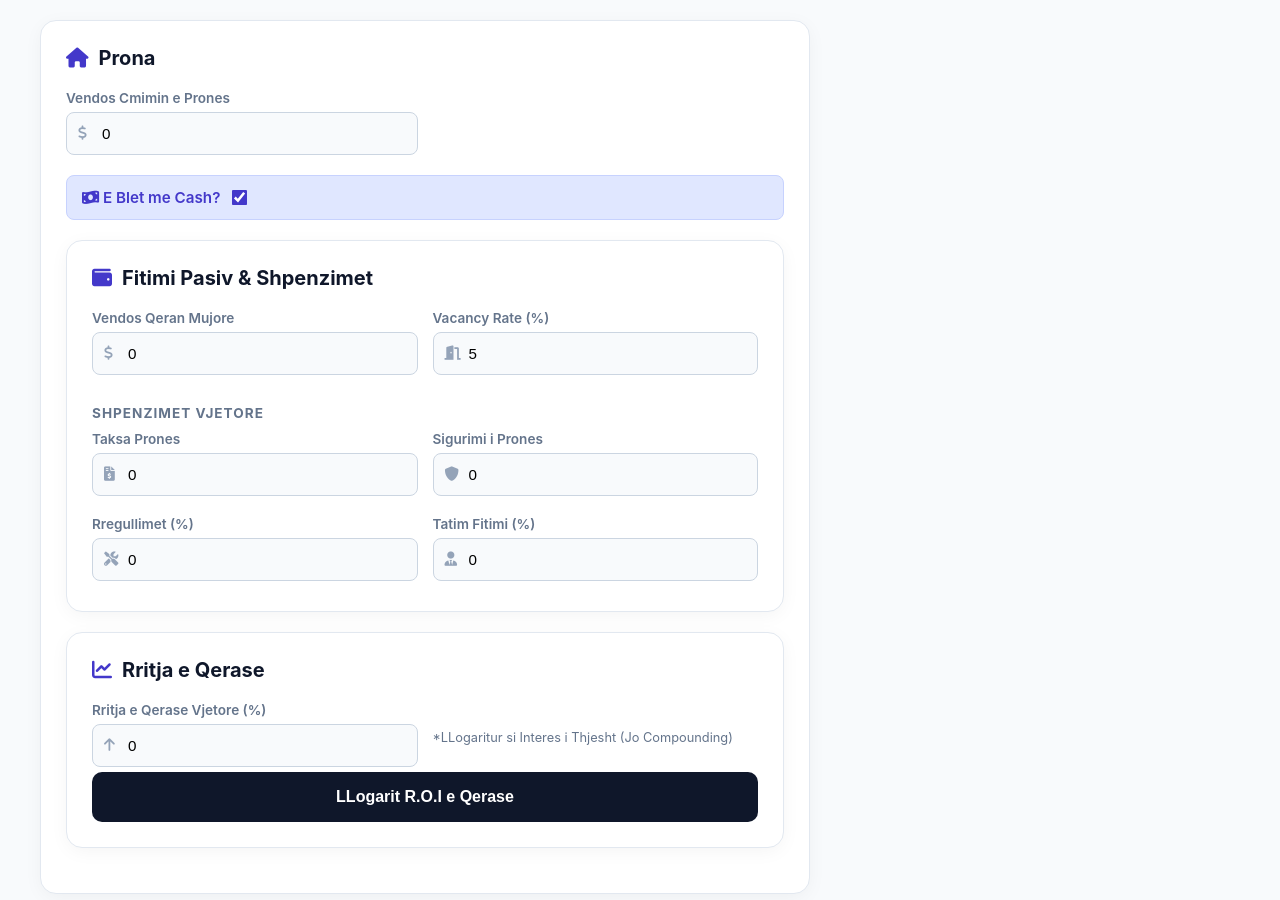
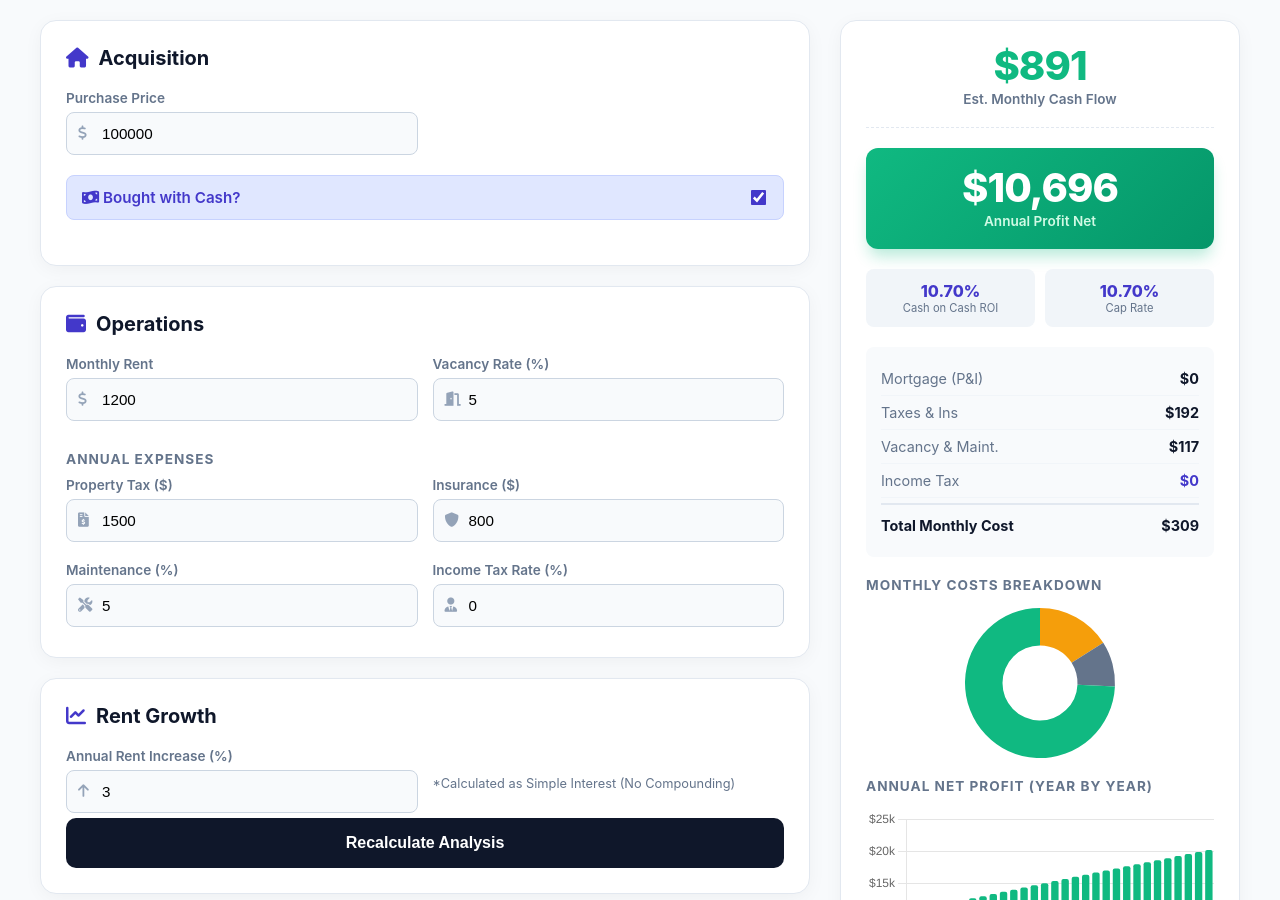
Before and after one commit to Archx0Mas/Archx0Mas.github.io, a Jekyll site: the page rental-roi-calculator.html, which Jekyll copies as it is, in a window 1280 px wide and 900 px high. Built offline with Jekyll 4.4.1, drawn with Linux system fonts in a browser that asks for light colours; some of the changed text lies outside the part shown.

Commit message:
Update rental-roi-calculator.html

```diff
--- a/rental-roi-calculator.html
+++ b/rental-roi-calculator.html
@@ -130,60 +130,60 @@
     <div class="input-column">
 
         <div class="card">
-            <h2><i class="fas fa-home"></i> Prona </h2>
+            <h2><i class="fas fa-home"></i> Acquisition</h2>
             <div class="input-grid">
                 <div class="input-wrapper">
-                    <label>Vendos Cmimin e Prones</label>
+                    <label>Purchase Price</label>
                     <div class="input-icon-group">
                         <i class="fas fa-dollar-sign"></i>
-                        <input type="number" id="price" value="0">
+                        <input type="number" id="price" value="100000">
                     </div>
                 </div>
                 </div>
 
-           <div class="toggle-box" style="margin-top: 15px;">
-                <span class="toggle-label"><i class="fas fa-money-bill-wave"></i> E Blet me Cash?</span>
+            <div class="toggle-box" style="margin-top: 15px;">
+                <span class="toggle-label"><i class="fas fa-money-bill-wave"></i> Bought with Cash?</span>
                 <input type="checkbox" id="cashPurchase" onchange="toggleMortgageInputs()">
-
+            </div>
 
             <div id="mortgageSection">
                 <div class="input-grid">
                     <div class="input-wrapper">
-                        <label>Parapagim (%)</label>
+                        <label>Down Payment (%)</label>
                         <div class="input-icon-group">
                             <i class="fas fa-percentage"></i>
                             <input type="number" id="downPaymentPercent" value="20">
                         </div>
                     </div>
                     <div class="input-wrapper">
-                        <label>Norma e Interesit (%)</label>
+                        <label>Interest Rate (%)</label>
                         <div class="input-icon-group">
                             <i class="fas fa-percentage"></i>
-                            <input type="number" id="interestRate" value="0" step="0.1">
+                            <input type="number" id="interestRate" value="6.5" step="0.1">
                         </div>
                     </div>
                 </div>
                 <div class="input-wrapper" style="margin-top: 15px;">
-                    <label>Percakto Kohen e Kredis (Vite)</label>
+                    <label>Loan Term (Years)</label>
                     <div class="input-icon-group">
                         <i class="fas fa-calendar"></i>
-                        <input type="number" id="loanTerm" value="0">
+                        <input type="number" id="loanTerm" value="30">
                     </div>
                 </div>
             </div>
         </div>
 
         <div class="card">
-            <h2><i class="fas fa-wallet"></i> Fitimi Pasiv & Shpenzimet </h2>
+            <h2><i class="fas fa-wallet"></i> Operations</h2>
             <div class="input-grid">
                 <div class="input-wrapper">
-                    <label>Vendos Qeran Mujore</label>
+                    <label>Monthly Rent</label>
                     <div class="input-icon-group">
                         <i class="fas fa-dollar-sign"></i>
-                        <input type="number" id="rent" value="0">
+                        <input type="number" id="rent" value="1200">
                     </div>
                 </div>
-                  <div class="input-wrapper">
+                <div class="input-wrapper">
                     <label>Vacancy Rate (%)</label>
                     <div class="input-icon-group">
                         <i class="fas fa-door-open"></i>
@@ -192,31 +192,31 @@
                 </div>
             </div>
 
-            <h3>Shpenzimet Vjetore</h3>
+            <h3>Annual Expenses</h3>
             <div class="input-grid">
                 <div class="input-wrapper">
-                    <label>Taksa Prones</label>
+                    <label>Property Tax ($)</label>
                     <div class="input-icon-group">
                         <i class="fas fa-file-invoice-dollar"></i>
-                        <input type="number" id="annualTax" value="0">
+                        <input type="number" id="annualTax" value="1500">
                     </div>
                 </div>
                 <div class="input-wrapper">
-                    <label>Sigurimi i Prones</label>
+                    <label>Insurance ($)</label>
                     <div class="input-icon-group">
                         <i class="fas fa-shield-alt"></i>
-                        <input type="number" id="annualInsurance" value="0">
+                        <input type="number" id="annualInsurance" value="800">
                     </div>
                 </div>
                 <div class="input-wrapper">
-                    <label>Rregullimet (%)</label>
+                    <label>Maintenance (%)</label>
                     <div class="input-icon-group">
                         <i class="fas fa-tools"></i>
-                        <input type="number" id="maintenanceRate" value="0">
+                        <input type="number" id="maintenanceRate" value="5">
                     </div>
                 </div>
                  <div class="input-wrapper">
-                    <label>Tatim Fitimi (%)</label>
+                    <label>Income Tax Rate (%)</label>
                     <div class="input-icon-group">
                         <i class="fas fa-user-tie"></i>
                         <input type="number" id="incomeTaxRate" value="0">
@@ -226,20 +226,20 @@
         </div>
 
         <div class="card">
-            <h2><i class="fas fa-chart-line"></i> Rritja e Qerase</h2>
+            <h2><i class="fas fa-chart-line"></i> Rent Growth</h2>
             <div class="input-grid">
                 <div class="input-wrapper">
-                    <label>Rritja e Qerase Vjetore (%)</label>
+                    <label>Annual Rent Increase (%)</label>
                     <div class="input-icon-group">
                         <i class="fas fa-arrow-up"></i>
-                        <input type="number" id="rentIncrease" value="0" step="0.1">
+                        <input type="number" id="rentIncrease" value="3" step="0.1">
                     </div>
                 </div>
                 <div style="font-size: 0.8em; color: #64748b; align-self: center;">
-                    *LLogaritur si Interes i Thjesht (Jo Compounding)
+                    *Calculated as Simple Interest (No Compounding)
                 </div>
             </div>
-            <button class="calc-btn" onclick="calculate()">LLogarit R.O.I e Qerase</button>
+            <button class="calc-btn" onclick="calculate()">Recalculate Analysis</button>
         </div>
 
     </div>
@@ -253,7 +253,7 @@
 
             <div class="wealth-box">
                 <div class="big-number" id="annualProfitNet">$0</div>
-                <div class="big-label">Fitimi Vjetor Neto</div>
+                <div class="big-label">Annual Profit Net</div>
             </div>
 
             <div class="stat-grid">
@@ -268,19 +268,19 @@
             </div>
 
             <div style="background: #f8fafc; padding: 15px; border-radius: 8px;">
-                <div class="breakdown-row"><span>Kredia Prones (P&I)</span><strong id="piPayment">$0</strong></div>
-                <div class="breakdown-row"><span>Taksa e Prones & Sigurimi</span><strong id="taxInsPayment">$0</strong></div>
-                <div class="breakdown-row"><span>Rregullimet</span><strong id="vacMaintPayment">$0</strong></div>
-                <div class="breakdown-row"><span>Tatimi Fitimit</span><strong id="incTaxPayment" style="color:var(--primary);">$0</strong></div>
-                <div class="breakdown-row total"><span>Kostoja Mujore Totale</span><strong id="totalExpenses">$0</strong></div>
+                <div class="breakdown-row"><span>Mortgage (P&I)</span><strong id="piPayment">$0</strong></div>
+                <div class="breakdown-row"><span>Taxes & Ins</span><strong id="taxInsPayment">$0</strong></div>
+                <div class="breakdown-row"><span>Vacancy & Maint.</span><strong id="vacMaintPayment">$0</strong></div>
+                <div class="breakdown-row"><span>Income Tax</span><strong id="incTaxPayment" style="color:var(--primary);">$0</strong></div>
+                <div class="breakdown-row total"><span>Total Monthly Cost</span><strong id="totalExpenses">$0</strong></div>
             </div>
 
-            <h3 style="margin-top: 20px;"> Grafiku i Fitimit & Kostos Mujore</h3>
+            <h3 style="margin-top: 20px;">Monthly Costs Breakdown</h3>
             <div class="chart-wrapper" style="height: 150px;">
                 <canvas id="donutChart"></canvas>
             </div>
 
-            <h3 style="margin-top: 20px;">Fitimi Vjetor Neto (Vit pas Viti)</h3>
+            <h3 style="margin-top: 20px;">Annual Net Profit (Year by Year)</h3>
             <div class="chart-wrapper">
                 <canvas id="lineChart"></canvas>
             </div>
```
Also changed, not shown: other parts of rental-roi-calculator.html (+1 -1 lines).
